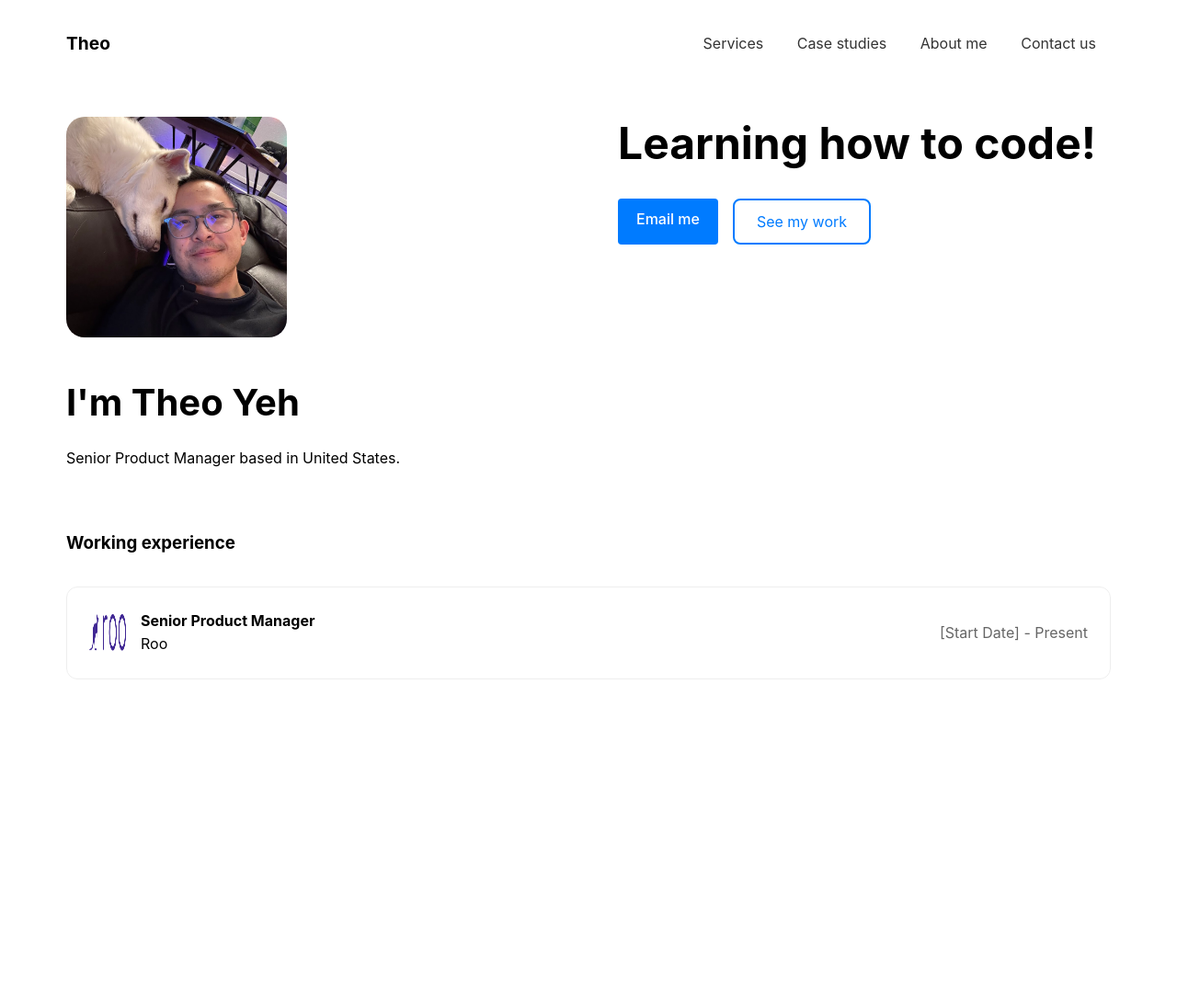
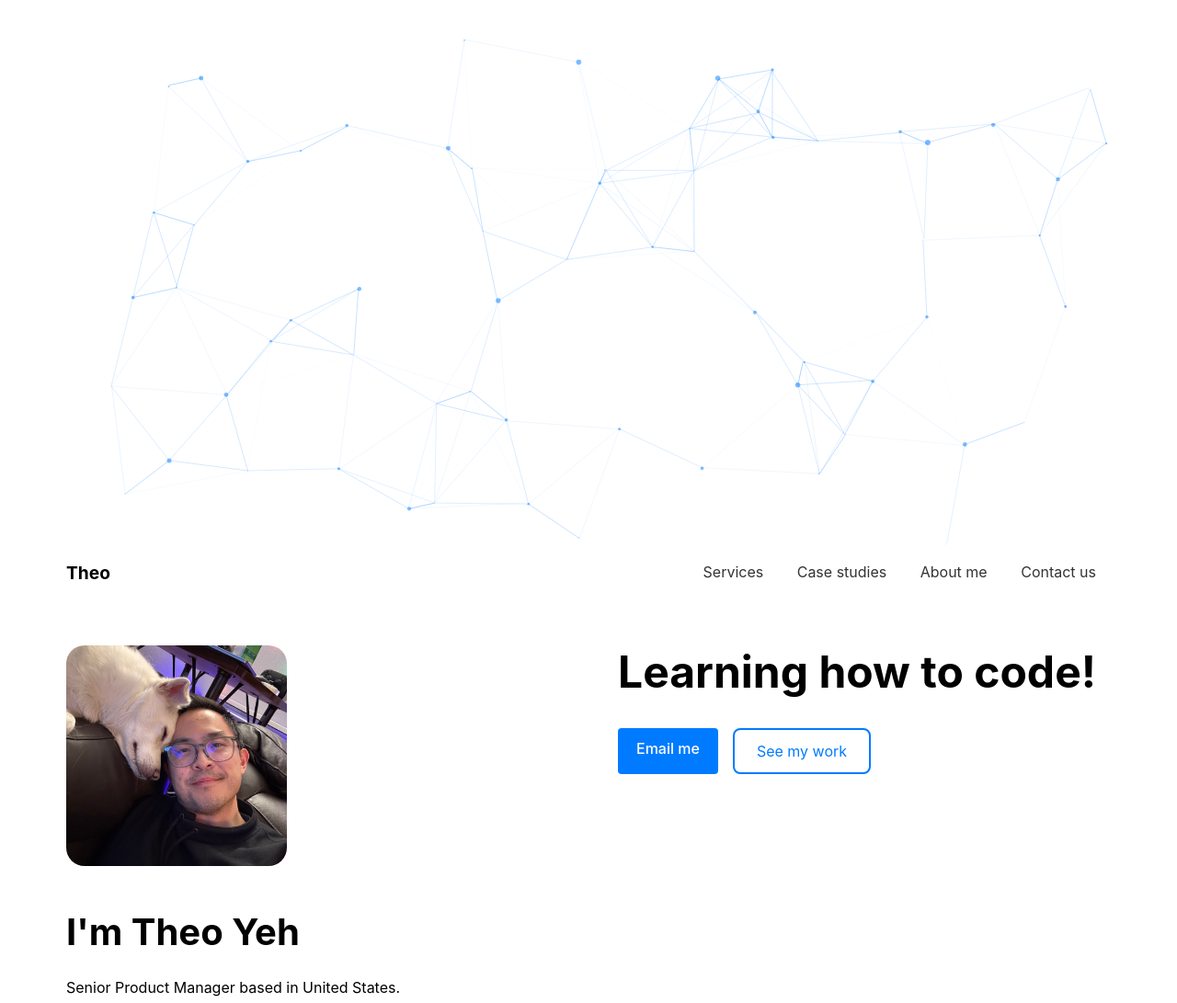
Before and after one commit to 21Tito/profile-site, a plain HTML site: page index.html in a window 1280 px wide. Shown: the top 1091 px of the page at 92% size. Before the commit the page ends 864 px from the top, so only its background shows below. Drawn offline with nearby package versions, Linux system fonts and the light colour scheme.

Commit message:
Update index.html

```diff
--- a/index.html
+++ b/index.html
@@ -10,6 +10,7 @@
     <div class="book-container">
         <div class="book-cover left"></div>
         <div class="book-content">
+            <div id="particles-js"></div>
             <nav>
                 <div class="logo">Theo</div>
                 <div class="nav-links">
@@ -64,6 +65,67 @@
         </div>
         <div class="book-cover right"></div>
     </div>
-    <div id="particles-js"></div>
+    <script src="https://cdn.jsdelivr.net/particles.js/2.0.0/particles.min.js"></script>
+    <script>
+        document.addEventListener("DOMContentLoaded", function() {
+            particlesJS('particles-js',
+            {
+                "particles": {
+                    "number": {
+                        "value": 80,
+                        "density": {
+                            "enable": true,
+                            "value_area": 800
+                        }
+                    },
+                    "color": {
+                        "value": "#007bff"  // Change color to match your theme
+                    },
+                    "shape": {
+                        "type": "circle"
+                    },
+                    "opacity": {
+                        "value": 0.5,
+                        "random": false
+                    },
+                    "size": {
+                        "value": 3,
+                        "random": true
+                    },
+                    "line_linked": {
+                        "enable": true,
+                        "distance": 150,
+                        "color": "#007bff",  // Change color to match your theme
+                        "opacity": 0.4,
+                        "width": 1
+                    },
+                    "move": {
+                        "enable": true,
+                        "speed": 6,
+                        "direction": "none",
+                        "random": false,
+                        "straight": false,
+                        "out_mode": "out",
+                        "bounce": false
+                    }
+                },
+                "interactivity": {
+                    "detect_on": "canvas",
+                    "events": {
+                        "onhover": {
+                            "enable": true,
+                            "mode": "repulse"
+                        },
+                        "onclick": {
+                            "enable": true,
+                            "mode": "push"
+                        },
+                        "resize": true
+                    }
+                },
+                "retina_detect": true
+            });
+        });
+    </script>
 </body>
 </html>
```
